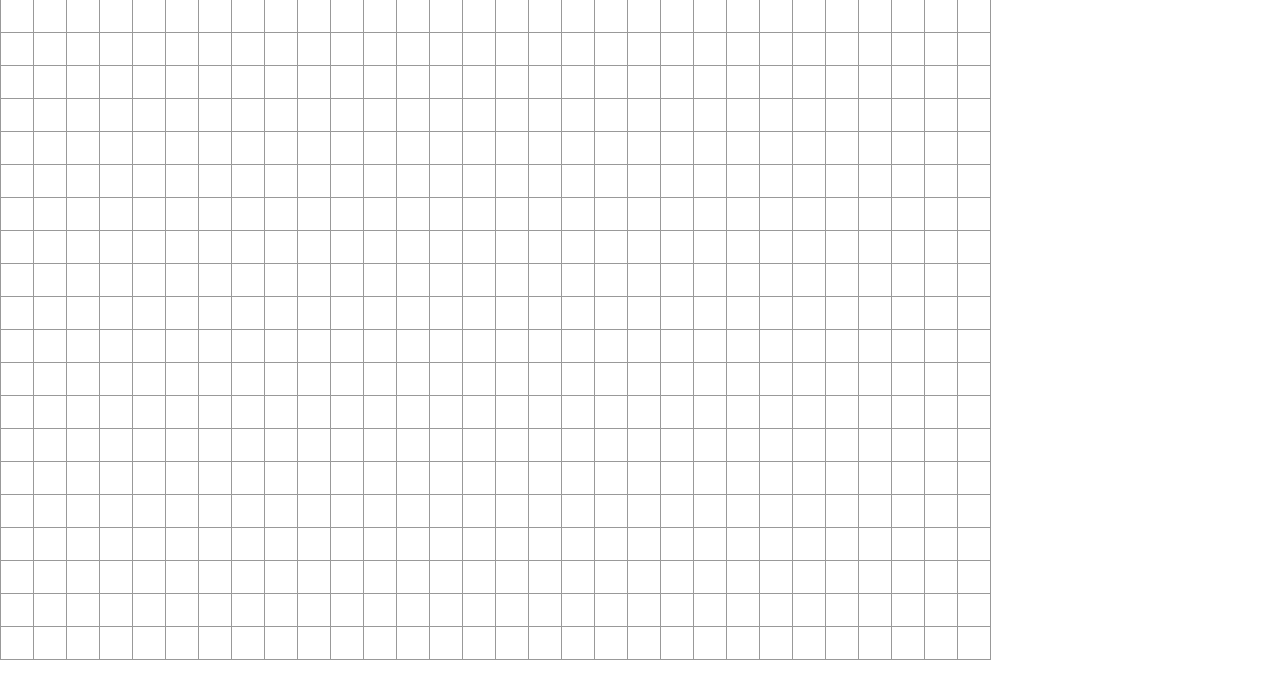
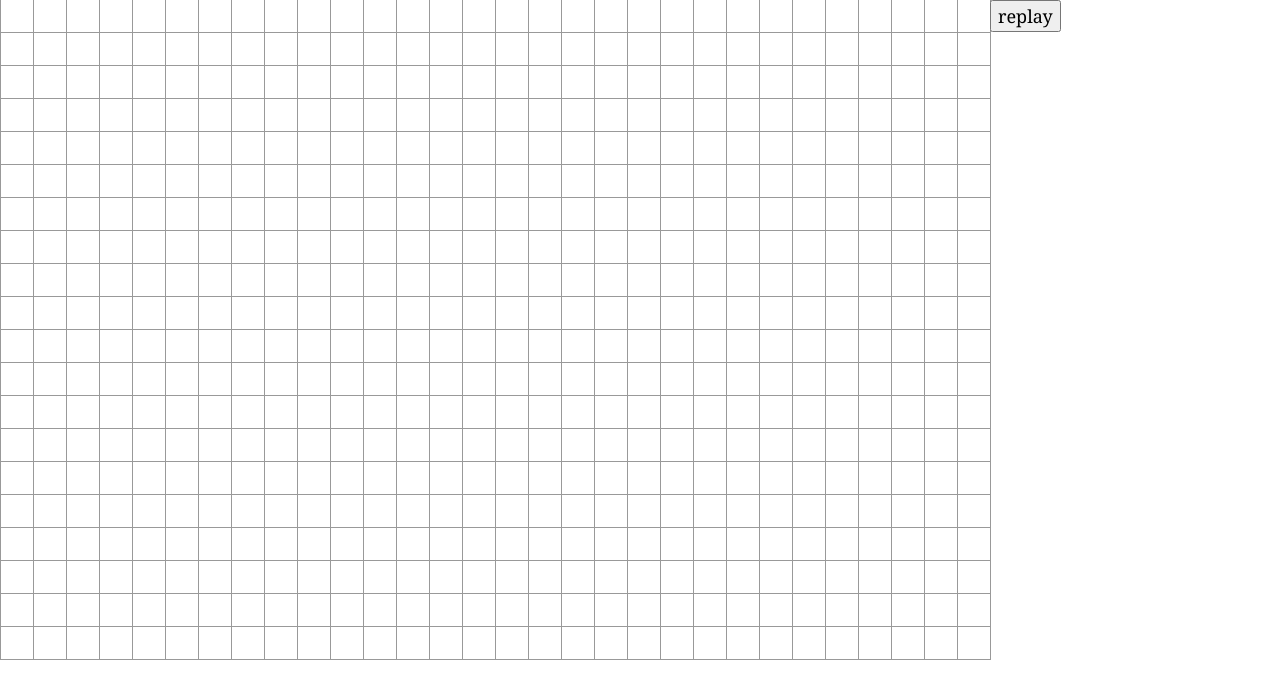
Before and after one commit to franckEinstein90/minesweeper, a Gatsby site: page / in a window 1280 px wide. Built offline with nearby package versions, Linux system fonts and the light colour scheme; Gatsby itself is replaced by a stand-in of ours.

Commit message:
added ability to erase board

```diff
--- a/src/components/Grid.css
+++ b/src/components/Grid.css
@@ -1,3 +1,8 @@
+
+.container {
+   display:flex;
+}
+
 .board-row:after {
   clear: both;
   content: "";
--- a/src/components/Grid.js
+++ b/src/components/Grid.js
@@ -1,6 +1,10 @@
 import React from 'react';
 import Cell from './Cell';
 import './Grid.css';
+
+
+
+const gridInfo = (rows,cols)=>Array(rows).fill(null).map((x,i)=>Array(cols).fill(i).map((i,j)=>""))
 
 class Grid extends React.Component {
 
@@ -11,10 +15,8 @@ class Grid extends React.Component {
          cols:30,
          rows:20
       }
-
-      this.state.gridInfo = Array(this.state.rows).fill(null)
-      .map((x,i)=>Array(this.state.cols).fill(i).map((i,j)=>""))
-  }
+      this.state.gridInfo =  gridInfo(this.state.rows, this.state.cols)
+   }
 
   val(i,j){ return this.state.gridInfo[i][j] }
 
@@ -23,17 +25,36 @@ class Grid extends React.Component {
       gridInfo[i][j] = gridInfo[i][j]==='X'?"":'X'
       this.setState({gridInfo})
   }
+   resetGrid(){
+      this.setState({gridInfo:gridInfo(this.state.rows, this.state.cols)})
+   }
 
-  row(numElements,i){
+   row(numElements,i){
       return Array(numElements).fill(null)
       .map((x,j)=><button className="cell" onClick={()=>this.setVal(i,j)}>{this.val(i,j)}</button>)
    }
 
-   renderRow(i){return (<div className="board-row">{this.row(this.state.cols,i)}</div>)}
+   renderRow(i){
+      return (<div className="board-row">{this.row(this.state.cols,i)}</div>)
+   }
 
-   render() { return Array(this.state.rows).fill(null).map((_,i)=>{
+   renderGrid() {
+      return Array(this.state.rows).fill(null).map((_,i)=>{
          return (<div>{this.renderRow(i)}</div>);
       })
+   }
+
+   render(){
+      return (
+            <div className="container">
+            <div>
+                {this.renderGrid()}
+            </div>
+            <div>
+               <button onClick={()=>this.resetGrid()}>replay</button>
+            </div>
+            </div>
+      )
    }
 }
 
```
